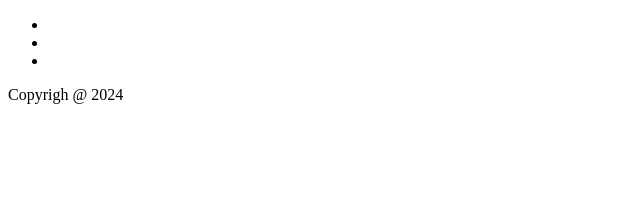
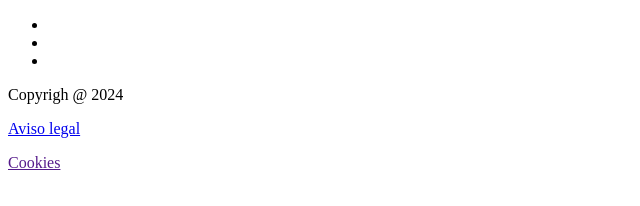
Before and after one commit to Martamsp97/repo_terminal, a plain HTML site: page index.html in a window 1280 px wide. Shown: the whole page, without its empty margins (0-640 px from the left). Drawn offline with Linux system fonts and the light colour scheme.

Commit message:
enlaces footer creados

```diff
--- a/index.html
+++ b/index.html
@@ -22,6 +22,8 @@
     </main>
     <footer>
         <p>Copyrigh @ 2024</p>
+        <p><a href="#">Aviso legal</a></p>
+        <p><a href="">Cookies</a></p>
     </footer>
 </body>
 
```
